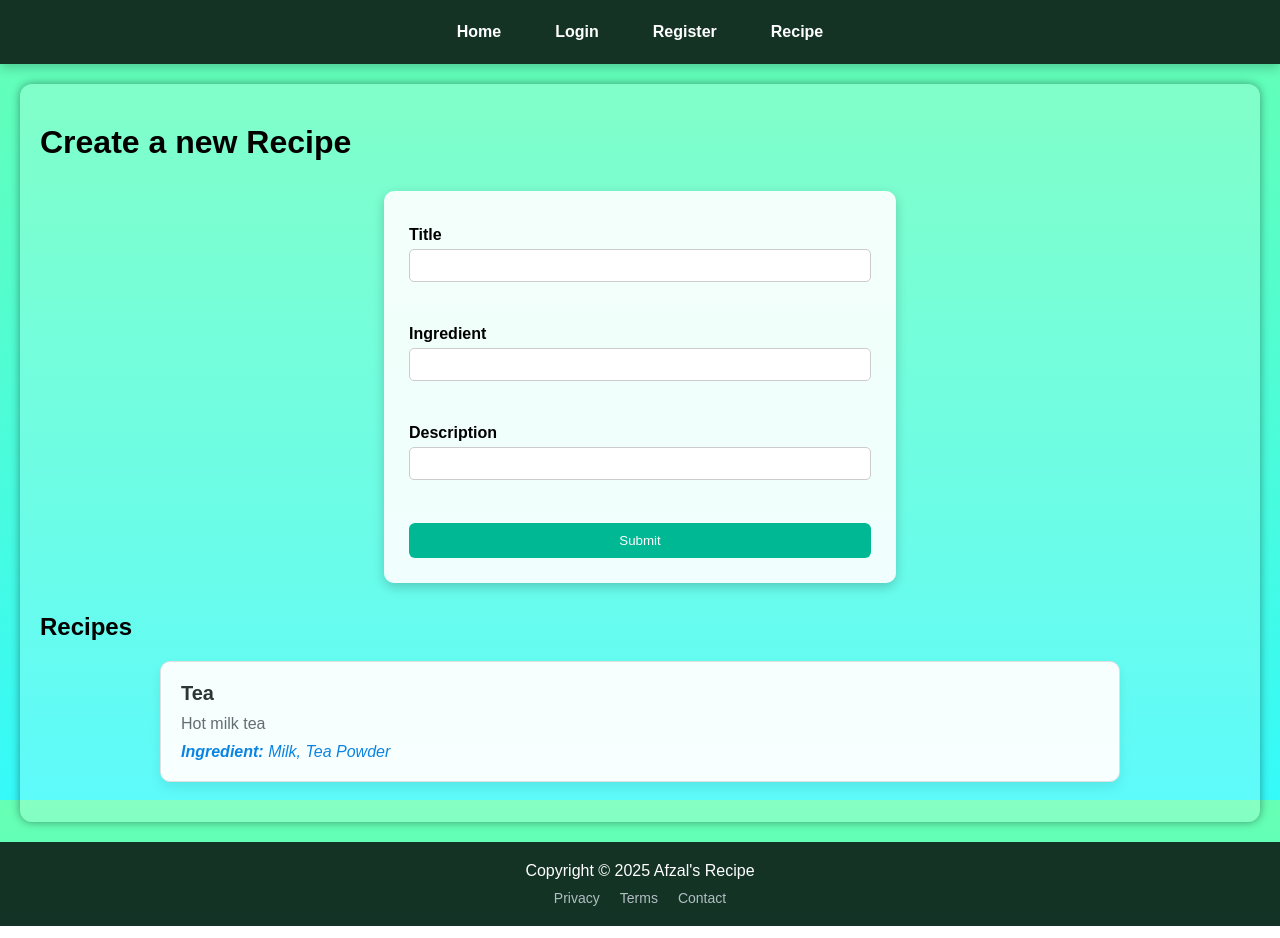
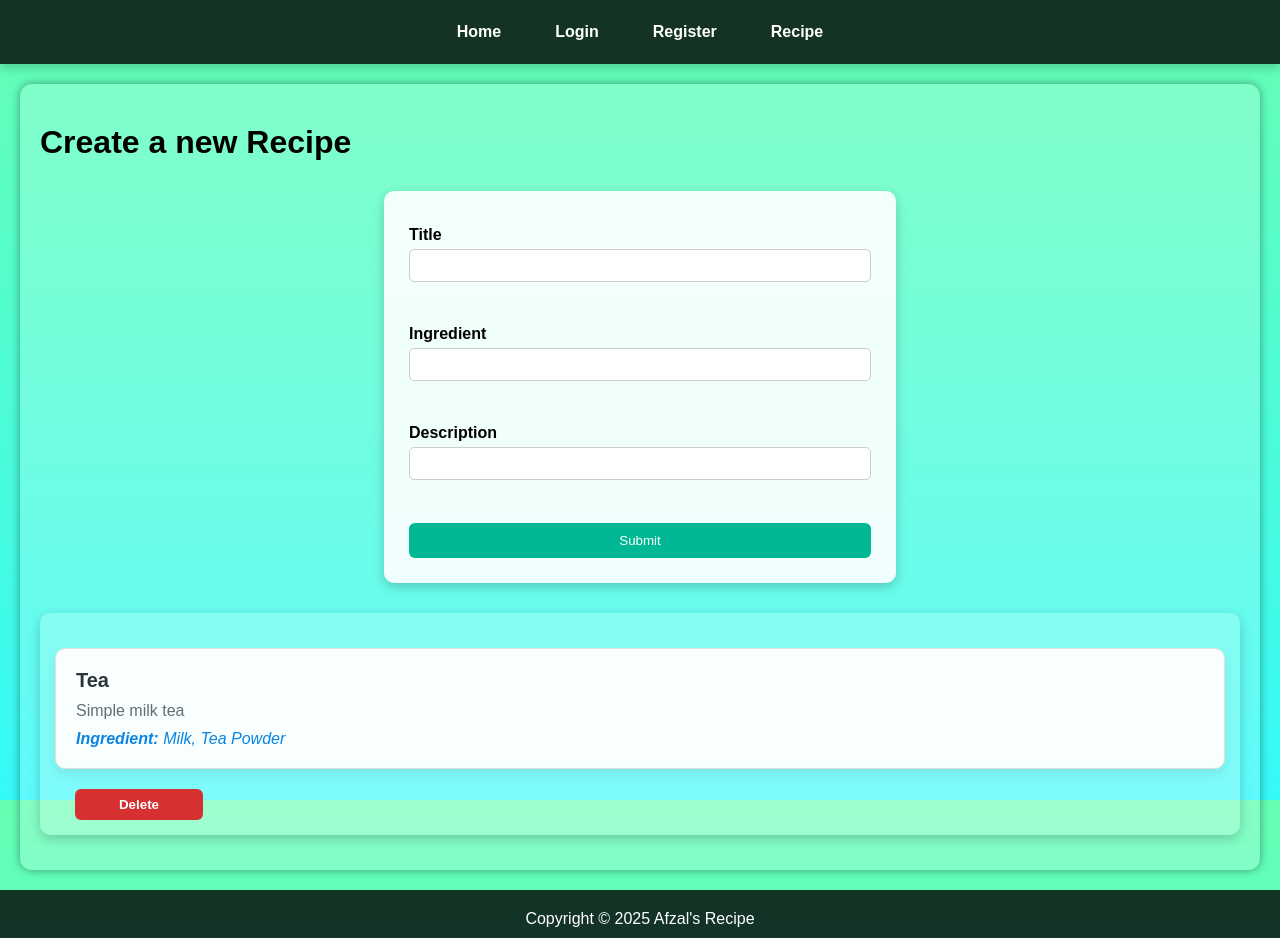
Before and after one commit to sMv-Jones/reactRecipeWebsite, a React (Vite) app in the folder frontEnd/: page /recipe in a window 1280 px wide. Shown: the top 938 px of the page. Built offline with nearby package versions, Linux system fonts and the light colour scheme.

Commit message:
Further Improvemtn to recipe Card

```diff
--- a/frontEnd/src/components/RecipeCard/RecipeCard.css
+++ b/frontEnd/src/components/RecipeCard/RecipeCard.css
@@ -3,7 +3,7 @@
   border: 1px solid #e0e0e0;
   padding: 20px;
   margin: 20px auto;
-  max-width: 75vw;
+  width: 100%;
   border-radius: 10px;
   box-shadow: 0 6px 12px rgba(0, 0, 0, 0.08);
 }
--- a/frontEnd/src/pages/Recipe/Recipe.css
+++ b/frontEnd/src/pages/Recipe/Recipe.css
@@ -48,3 +48,33 @@
     text-align: left;
     margin-top: 20px;
 }
+
+.recipe-item {
+    width: auto;
+    display: flex;
+    flex-direction: column;
+    background-color: rgba(255, 255, 255, 0.2);
+    padding: 15px;
+    border-radius: 10px;
+    margin: 15px 0;
+    flex-grow: 1;
+    box-shadow: 0 4px 12px rgba(0, 0, 0, 0.2);
+}
+
+
+.delete-btn {
+    padding: 8px 16px;
+    background-color: #d63031;
+    max-width: 10vw;
+    color: white;
+    border: none;
+    border-radius: 6px;
+    font-weight: bold;
+    cursor: pointer;
+    transition: background-color 0.3s ease;
+    margin-left: 20px;
+}
+
+.delete-btn:hover {
+    background-color: #b71c1c;
+}
--- a/frontEnd/src/pages/Recipe/Recipe.jsx
+++ b/frontEnd/src/pages/Recipe/Recipe.jsx
@@ -20,9 +20,11 @@ function Recipe() {
                 </form>
             </div>
             <div>
-                <h2 className="recipe-heading">Recipes</h2>
-                <RecipeCard title="Tea" description="Hot milk tea" ingredeint="Milk, Tea Powder" />
-                {/* RecipeCard components will go here */}
+                <div className="recipe-item">
+                    <RecipeCard title="Tea" description="Simple milk tea" ingredeint="Milk, Tea Powder" />
+                    <button className="delete-btn">Delete</button>
+                </div>
+
             </div>
         </div>
         </>
```
Also changed, not shown: frontEnd/src/components/Header/Header.css (line endings or trailing spaces).
